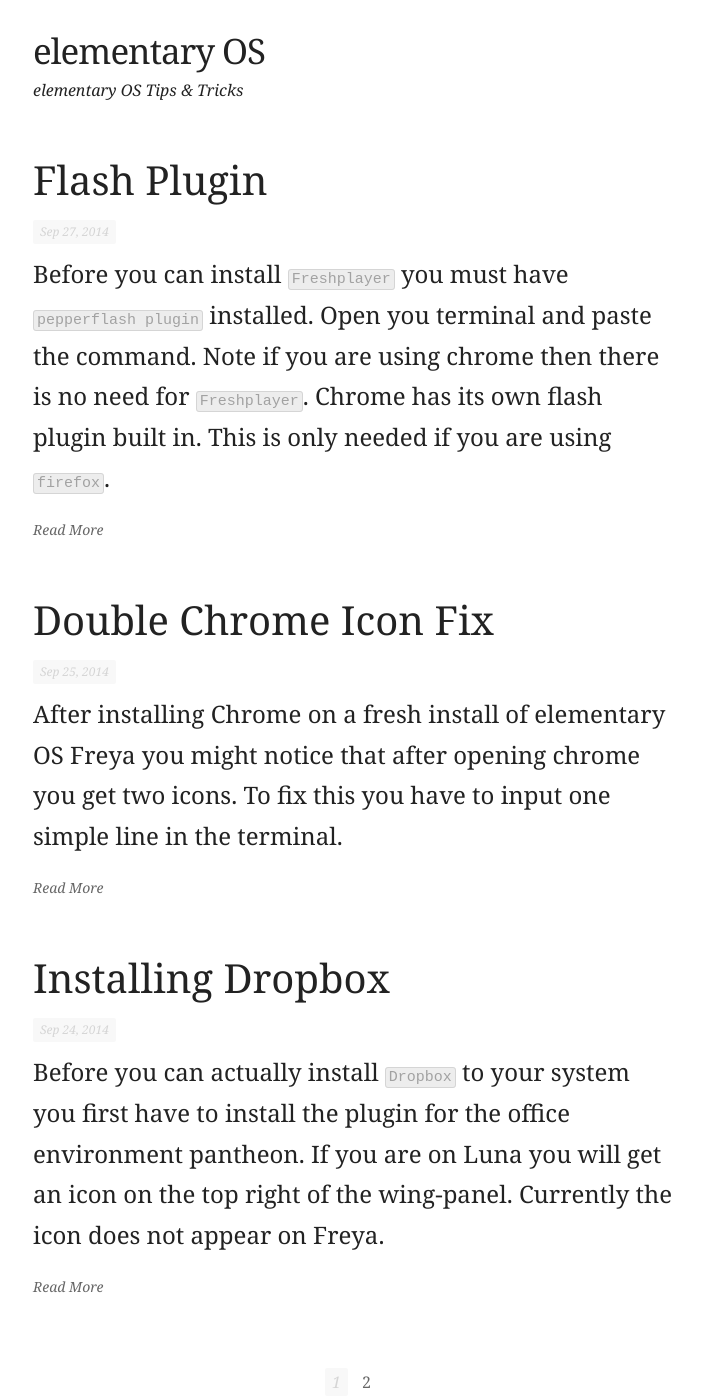
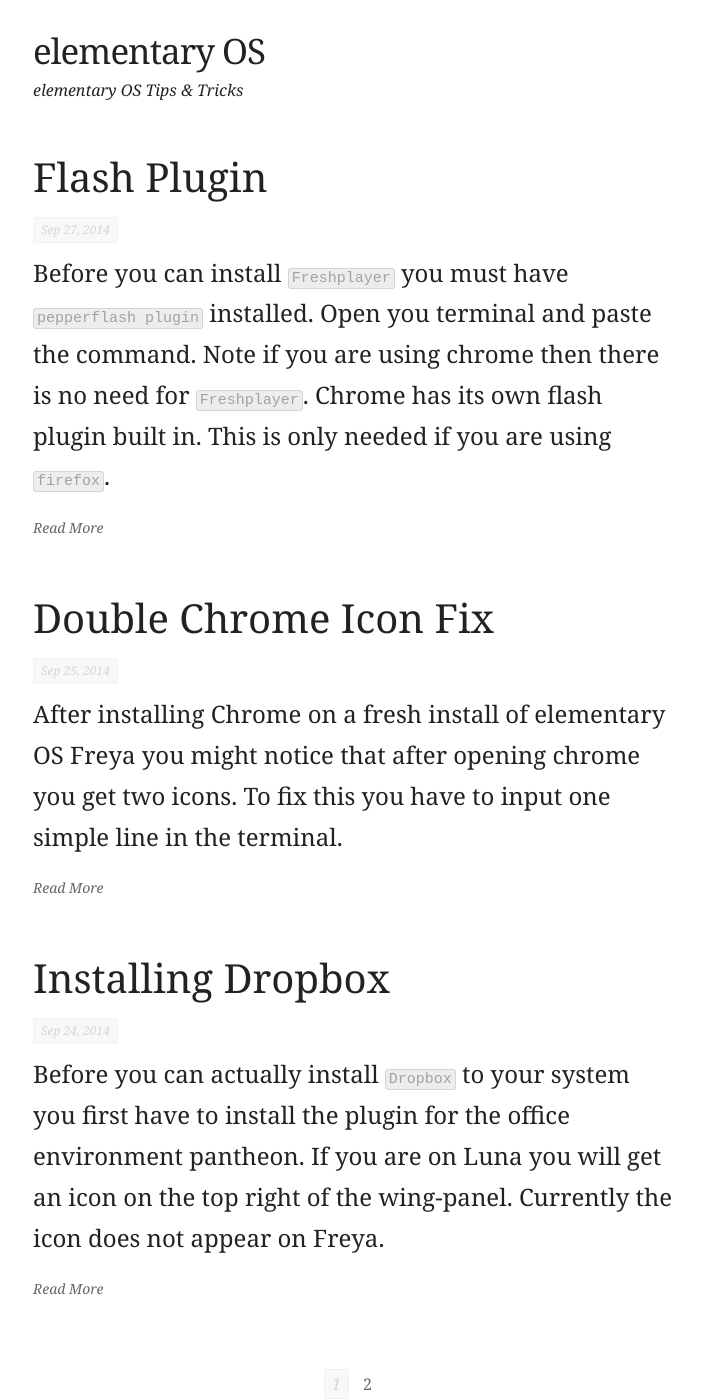
Before and after one commit to timbog80/timbog80.github.io, a Jekyll site: the page built from index.html, in a window 1280 px wide and 1400 px high. Shown: the whole window, without its empty margins (287-989 px from the left). Built offline with Jekyll 4.4.1, drawn with Linux system fonts in a browser that asks for light colours; nearby versions of some CDN libraries; the list of posts is cut into pages by our own code.

Commit message:
major update and polishing

```diff
--- a/_sass/_layout.scss
+++ b/_sass/_layout.scss
@@ -2,23 +2,8 @@
  * Site header
  */
 .site-header {
-  position: fixed;
   width: 100%;
-  z-index: 100;
-  top: 0;
   padding: 25px 0 35px 0;
-  @include transition(all, .25s, ease);
-
-  &.smaller {
-    padding: 24px 0 34px 0;
-    background: #333333;
-    opacity: .92;
-    box-shadow: inset 0px -4px 6px 0px rgba(0, 0, 0, 0.15);
-
-    .site-description, .site-title {
-      color: white;
-    }
-  }
 
   .site-title {
     font-size: 35px;
@@ -40,11 +25,7 @@
 .page-content {
   display: block;
   margin: 0 auto;
-  margin-top: 150px;
-
-  &.smaller {
-    margin-top: 203px;
-  }
+  margin-top: 10px;
 }
 
 .page-heading {
@@ -75,8 +56,9 @@
   display: inline-block;
   margin: 10px 0 10px 0;
   font-weight: 400;
+  border: thin solid #f3f3f3;
 
-  @include transition(all, 0.2s, ease);
+  @include transition(all, 0.25s, ease);
 
   &:hover {
     color: $grey-color-dark;
@@ -110,7 +92,7 @@
   .arrow-right {
     margin-left: -7px;
     opacity: 0;
-    @include transition(all, .1s, ease);
+    @include transition(all, .25s, ease-in-out);
   }
 }
 
@@ -134,6 +116,7 @@
   em {
     background: #f8f8f8;
     color: $grey-color;
+    border: thin solid #f1f1f1;
     padding: 3px 7px;
     border-radius: 2px;
   }
--- a/js/functions.js
+++ /dev/null
@@ -1,8 +0,0 @@
-$(function() {
-  $(window).scroll(function() {
-    if($(this).scrollTop() > 10)
-      $('.site-header, .page-content').addClass('smaller');
-    else
-      $('.site-header, .page-content').removeClass('smaller');
-  });
-});
```
Also changed, not shown: 2 other files.
